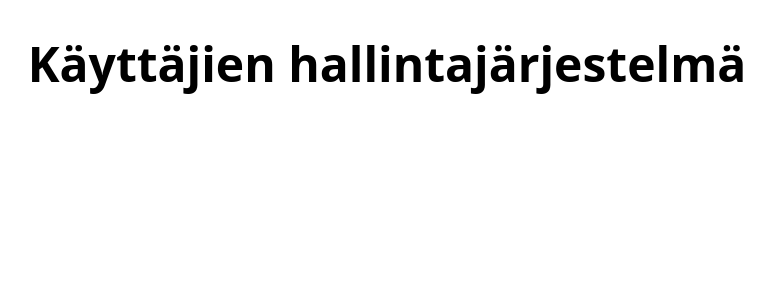
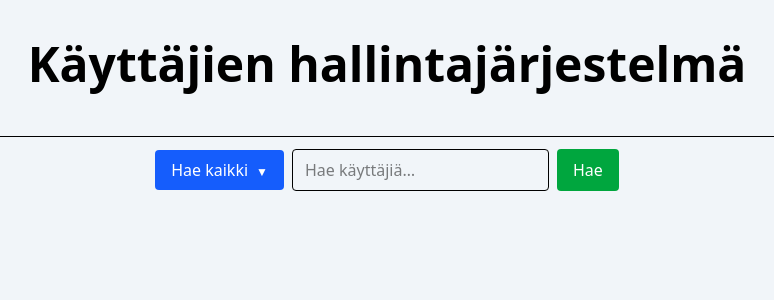
Before and after one commit to DahlJonathan/Kayttajien-hallintajarjestelma, a React (Vite) app: page / in a window 1280 px wide. Shown: the top 300 px of the page, without its empty margins (253-1027 px from the left). Built offline with nearby package versions, Linux system fonts and the light colour scheme.

Commit message:
dropdown ja hakukenttä lisätty

```diff
--- a/src/App.tsx
+++ b/src/App.tsx
@@ -1,10 +1,20 @@
+import Dropdown from "./components/dropdown.tsx"
+import SearchInput from "./components/searchInput.tsx"
+
+
+
+
 function App() {
 
 
   return (
-    <div>
-      <div className="text-5xl font-bold flex item-center justify-center pt-10">
+    <div className="min-h-screen bg-slate-100">
+      <div className="text-5xl font-bold flex item-center justify-center pt-10 border-b border-grey-300 pb-12">
         Käyttäjien hallintajärjestelmä
+      </div>
+      <div className="flex flex-row gap-1 justify-center items-center">
+        <Dropdown />
+        <SearchInput />
       </div>
     </div>
   )
--- /dev/null
+++ b/src/components/dropdown.tsx
@@ -0,0 +1,47 @@
+import { useState } from "react";
+
+type Search = "kaikki" | "nimellä" | "id:llä";
+
+export default function Dropdown() {
+    const [open, setOpen] = useState(false);
+    const [search, setSearch] = useState<Search>("kaikki");
+
+    function selectedSerch(value: Search) {
+        setSearch(value);
+        setOpen(false);
+    }
+
+
+
+    return (
+        <div className="relative inline-block pt-3 pr-1">
+            <button
+                onClick={() => setOpen(!open)}
+                className="px-4 py-2 bg-blue-600 text-white hover:bg-blue-700 rounded"
+            >
+                Hae {search}
+                <span className="text-xs pl-2">▼</span>
+            </button>
+
+            {open && (
+                <div className="absolute right-0 mt-2 w-30 bg-white border rounded shadow">
+                    <button
+                        onClick={() => selectedSerch("kaikki")}
+                        className="block w-full text-left px-4 py-2 hover:bg-grey-100">
+                        Kaikki
+                    </button>
+                    <button
+                        onClick={() => selectedSerch("nimellä")}
+                        className="block w-full text-left px-4 py-2 hover:bg-grey-100">
+                        Nimellä
+                    </button>
+                    <button
+                        onClick={() => selectedSerch("id:llä")}
+                        className="block w-full text-left px-4 py-2 hover:bg-grey-100">
+                        Id:llä
+                    </button>
+                </div>
+            )}
+        </div>
+    );
+}
--- /dev/null
+++ b/src/components/searchInput.tsx
@@ -0,0 +1,25 @@
+import { useState } from "react";
+
+export default function SearchInput() {
+    const [value, setValue] = useState("");
+
+    function handleSubmit(e: React.FormEvent) {
+        e.preventDefault();
+        // Tässä kutsut backend-hakua
+        console.log("Haetaan:", value);
+    }
+
+    return (
+        <form onSubmit={handleSubmit} className="flex gap-2 max-w-md pt-3">
+            <input
+                value={value}
+                onChange={(e) => setValue(e.target.value)}
+                placeholder="Hae käyttäjiä…"
+                className="flex-1 border rounded px-3 py-2 focus:outline-none focus:ring"
+            />
+            <button className="px-4 py-2 rounded bg-green-600 text-white hover:bg-green-700">
+                Hae
+            </button>
+        </form>
+    );
+}
```
